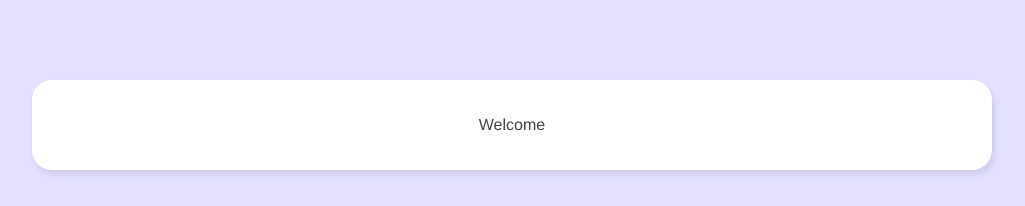
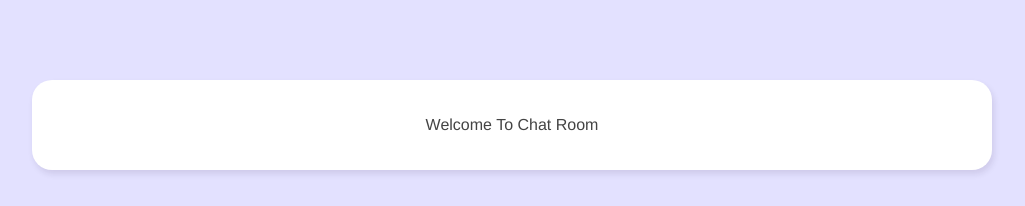
Before and after one commit to dev-wy-k/live-chat-room, a Vue app: page / in a window 1280 px wide. Shown: the top 206 px of the page, without its empty margins (128-1153 px from the left). Built offline with nearby package versions, Linux system fonts and the light colour scheme.

Commit message:
text change

```diff
--- a/src/views/Welcome.vue
+++ b/src/views/Welcome.vue
@@ -1,6 +1,6 @@
 <template>
   <div class="welcome container">
-    <p>Welcome</p>
+    <p>Welcome To Chat Room</p>
   </div>
 </template>
 
```
